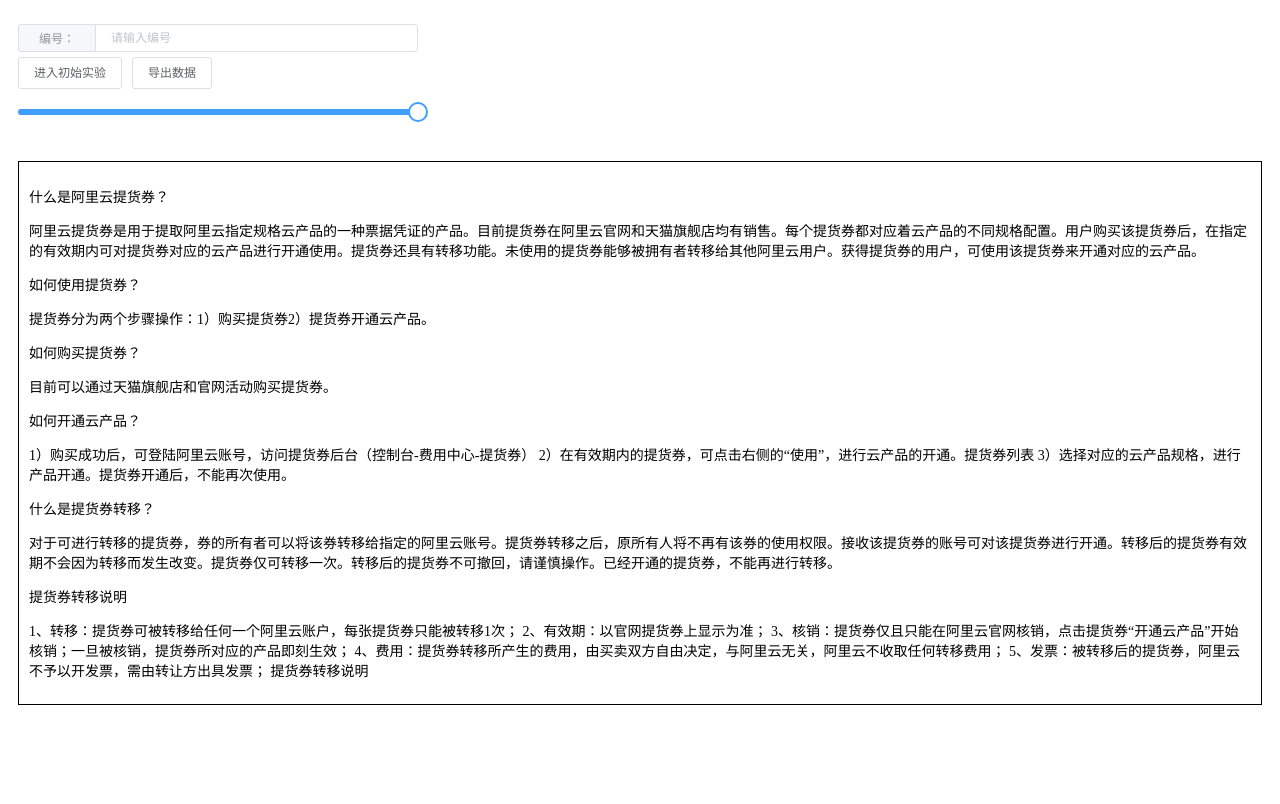
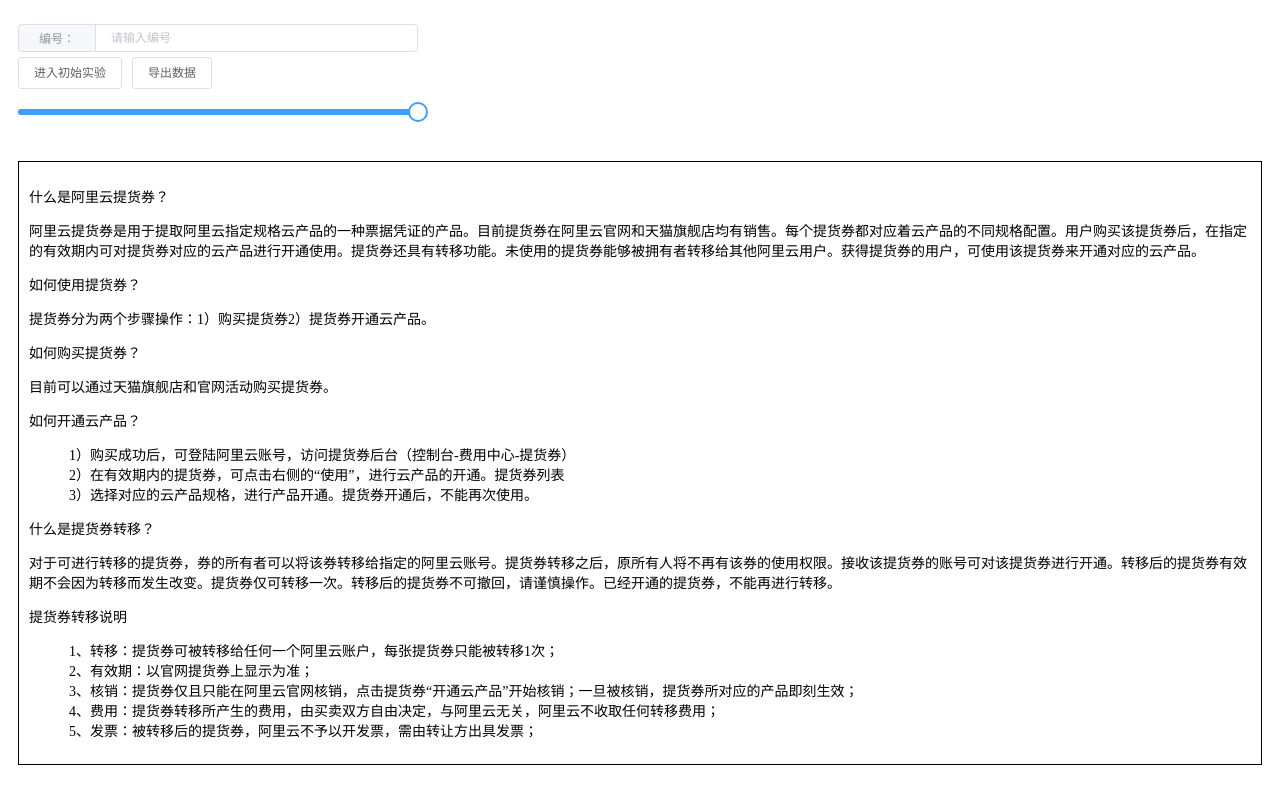
Before and after one commit to w7989363/cpl, a Vue app: page /#/ in a window 1280 px wide. Shown: the top 804 px of the page. Built offline with nearby package versions, Linux system fonts and the light colour scheme.

Commit message:
fix(draw): chart style

```diff
--- a/src/views/draw.vue
+++ b/src/views/draw.vue
@@ -25,8 +25,8 @@
         </el-select>
       </div>
     </div>
-    <div ref="initChart"></div>
-    <div ref="readChart"></div>
+    <div ref="initChart" id="init-chart"></div>
+    <div ref="readChart" id="read-chart"></div>
   </div>
 </template>
 
--- a/src/views/experiment.vue
+++ b/src/views/experiment.vue
@@ -23,22 +23,21 @@
       <p>如何购买提货券？</p>
       <p>目前可以通过天猫旗舰店和官网活动购买提货券。</p>
       <p>如何开通云产品？</p>
-      <p>
-        1）购买成功后，可登陆阿里云账号，访问提货券后台（控制台-费用中心-提货券）
-        2）在有效期内的提货券，可点击右侧的“使用”，进行云产品的开通。提货券列表
-        3）选择对应的云产品规格，进行产品开通。提货券开通后，不能再次使用。
-      </p>
+      <ul>
+        <li>1）购买成功后，可登陆阿里云账号，访问提货券后台（控制台-费用中心-提货券）</li>
+        <li>2）在有效期内的提货券，可点击右侧的“使用”，进行云产品的开通。提货券列表</li>
+        <li>3）选择对应的云产品规格，进行产品开通。提货券开通后，不能再次使用。</li>
+      </ul>
       <p>什么是提货券转移？</p>
       <p>对于可进行转移的提货券，券的所有者可以将该券转移给指定的阿里云账号。提货券转移之后，原所有人将不再有该券的使用权限。接收该提货券的账号可对该提货券进行开通。转移后的提货券有效期不会因为转移而发生改变。提货券仅可转移一次。转移后的提货券不可撤回，请谨慎操作。已经开通的提货券，不能再进行转移。</p>
       <p>提货券转移说明</p>
-      <p>
-        1、转移：提货券可被转移给任何一个阿里云账户，每张提货券只能被转移1次；
-        2、有效期：以官网提货券上显示为准；
-        3、核销：提货券仅且只能在阿里云官网核销，点击提货券“开通云产品”开始核销；一旦被核销，提货券所对应的产品即刻生效；
-        4、费用：提货券转移所产生的费用，由买卖双方自由决定，与阿里云无关，阿里云不收取任何转移费用；
-        5、发票：被转移后的提货券，阿里云不予以开发票，需由转让方出具发票；
-        提货券转移说明
-      </p>
+      <ul>
+        <li>1、转移：提货券可被转移给任何一个阿里云账户，每张提货券只能被转移1次；</li>
+        <li>2、有效期：以官网提货券上显示为准；</li>
+        <li>3、核销：提货券仅且只能在阿里云官网核销，点击提货券“开通云产品”开始核销；一旦被核销，提货券所对应的产品即刻生效；</li>
+        <li>4、费用：提货券转移所产生的费用，由买卖双方自由决定，与阿里云无关，阿里云不收取任何转移费用；</li>
+        <li>5、发票：被转移后的提货券，阿里云不予以开发票，需由转让方出具发票；</li>
+      </ul>
     </div>
   </div>
 </template>
@@ -175,4 +174,7 @@
   padding: 10px;
   margin: 30px 0px;
 }
+ul {
+  list-style-type: none;
+}
 </style>
```
